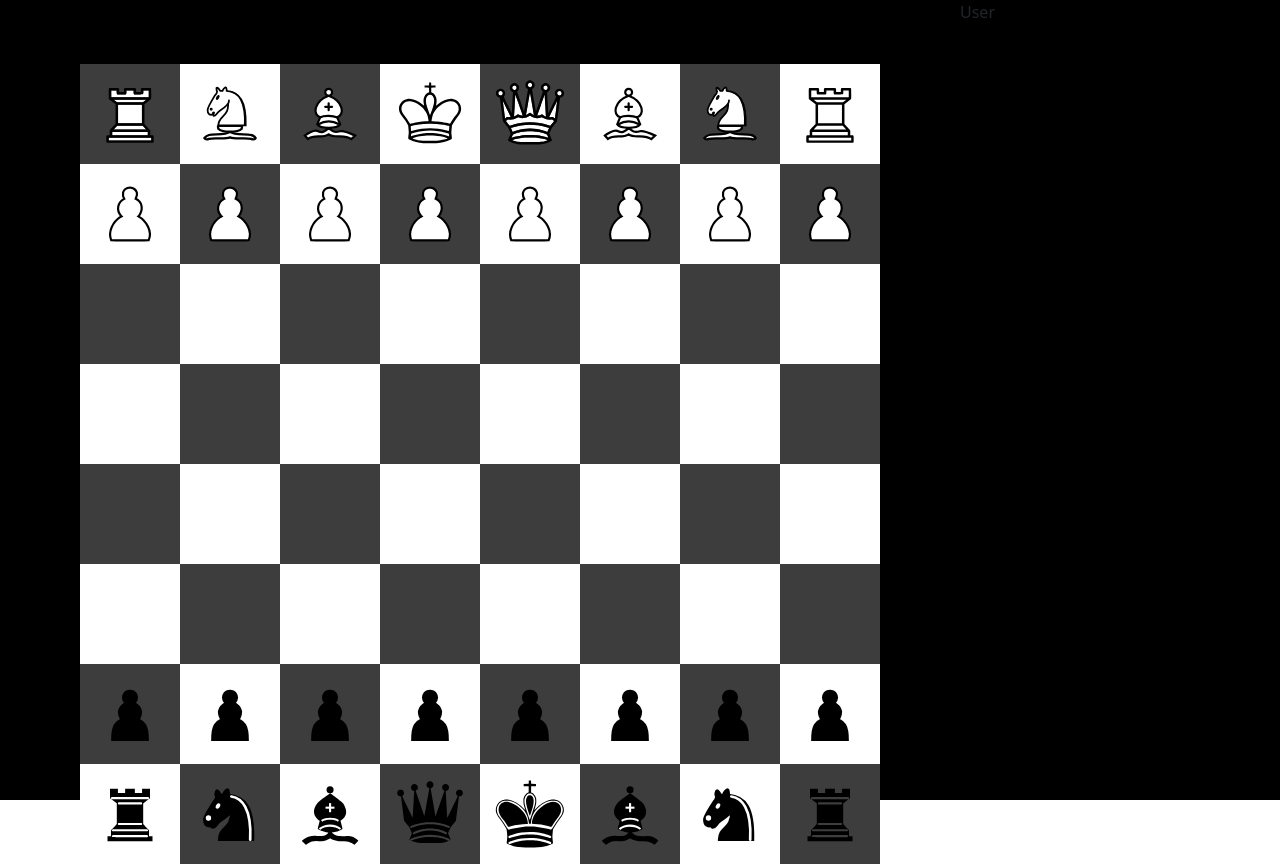
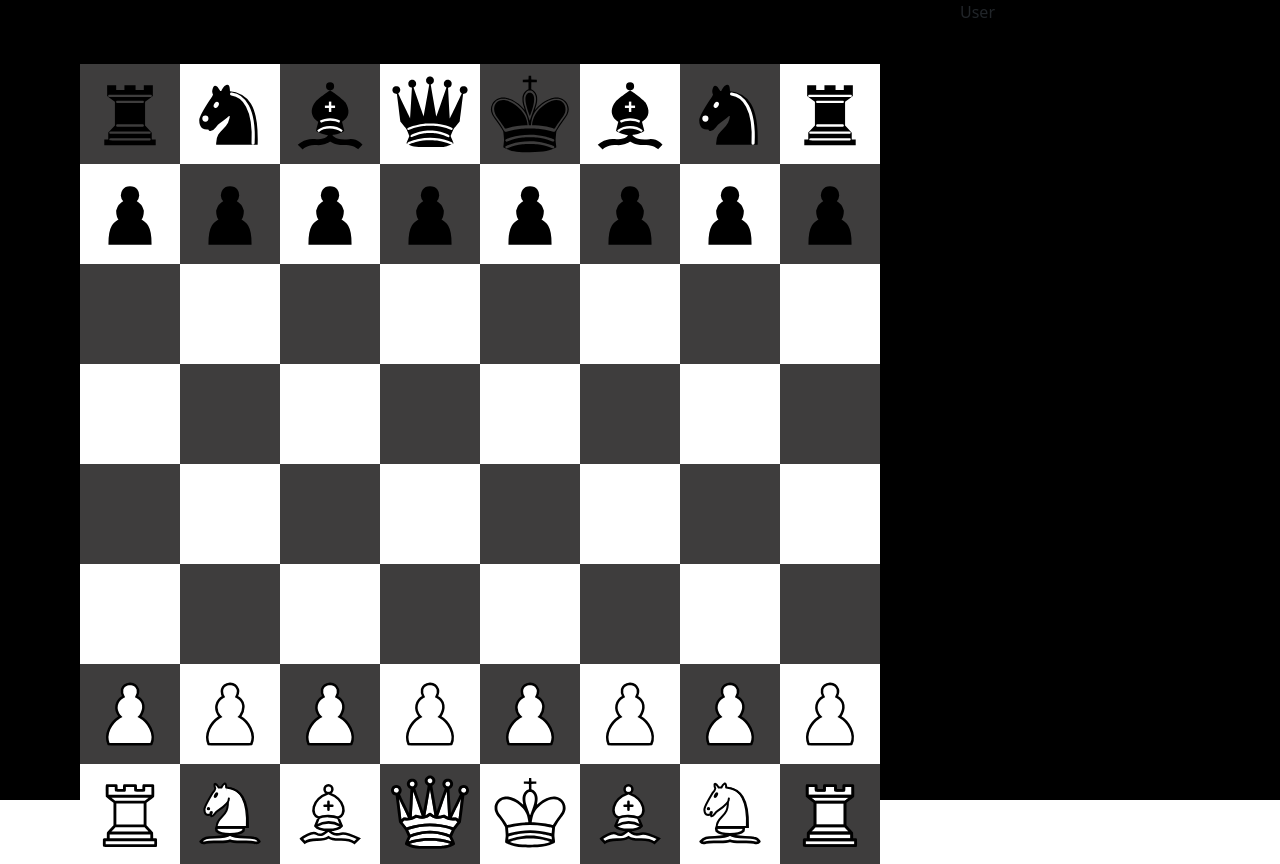
Before and after one commit to pruthvi1405/ChessGame, a React (Vite) app in the folder chess-frontend/: page / in a window 1280 px wide. Built offline with nearby package versions, Linux system fonts and the light colour scheme.

Commit message:
minor fixes and movable pawns

```diff
--- a/chess-frontend/src/components/ChessBoard/ChessBoard.tsx
+++ b/chess-frontend/src/components/ChessBoard/ChessBoard.tsx
@@ -2,65 +2,78 @@ import "./ChessBoard.scss";
 import Tile from "../Tile/Tile";
 
 function ChessBoard() {
-  // Properly define column (X) and row (Y) indexing
-  const cols = [0, 1, 2, 3, 4, 5, 6, 7]; // X-coordinates
-  const rows = [0, 1, 2, 3, 4, 5, 6, 7]; // Y-coordinates (bottom to top)
+  const cols = [0, 1, 2, 3, 4, 5, 6, 7];
+  const rows = [0, 1, 2, 3, 4, 5, 6, 7];
   let squares = [];
 
   interface Piece {
     image: string;
-    x: number; // Column index (0-7)
-    y: number; // Row index (0-7)
+    x: number;
+    y: number;
   }
 
-  // Store pieces in an array
   const pieces: Piece[] = [];
 
-  // Black Pawns at row 1 (y=1)
   for (let i = 0; i < 8; i++) {
-    pieces.push({ image: "images/black-pawn.svg", x: i, y: 1 });
+    pieces.push({ image: "images/white-pawn.svg", x: i, y: 1 });
+    pieces.push({ image: "images/black-pawn.svg", x: i, y: 6 });
   }
 
-  // White Pawns at row 6 (y=6)
-  for (let i = 0; i < 8; i++) {
-    pieces.push({ image: "images/white-pawn.svg", x: i, y: 6 });
+  for (let i = 0; i < 2; i++) {
+    let type = i === 0 ? "white" : "black";
+    let y = i === 0 ? 0 : 7;
+
+    pieces.push({ image: `images/${type}-rook.svg`, x: 0, y });
+    pieces.push({ image: `images/${type}-rook.svg`, x: 7, y });
+
+    pieces.push({ image: `images/${type}-horse.svg`, x: 1, y });
+    pieces.push({ image: `images/${type}-horse.svg`, x: 6, y });
+
+    pieces.push({ image: `images/${type}-cam.svg`, x: 2, y });
+    pieces.push({ image: `images/${type}-cam.svg`, x: 5, y });
+
+    pieces.push({ image: `images/${type}-queen.svg`, x: 3, y });
+    pieces.push({ image: `images/${type}-king.svg`, x: 4, y });
   }
 
-  // White Rooks at (0,7) and (7,7)
-  pieces.push({ image: "images/white-rook.svg", x: 0, y: 7 });
-  pieces.push({ image: "images/white-rook.svg", x: 7, y: 7 });
+  let activePiece:HTMLElement|null=null
+  function grabPiece(e: React.MouseEvent<HTMLDivElement>) {
+    const element=e.target as HTMLElement;
+    if(element.classList.contains("img")){
+      const x=e.clientX-50;
+      const y=e.clientY-50;
+      element.style.position="absolute";
+      element.style.left=`${x}px`;
+      element.style.top=`${y}px`;
 
-  pieces.push({ image: "images/black-rook.svg", x: 0, y: 0 });
-  pieces.push({ image: "images/black-rook.svg", x: 7, y: 0 });
+      activePiece=element
 
-  pieces.push({image:"images/white-king.svg",x:3,y:7})
-  pieces.push({image:"images/black-king.svg",x:4,y:0})
+    }
+  }
 
-  pieces.push({image:"images/white-queen.svg",x:4,y:7})
-  pieces.push({image:"images/black-queen.svg",x:3,y:0})
+  const movePiece=(e)=>{
+    if(activePiece){
+      const x=e.clientX-50;
+      const y=e.clientY-50;
+      activePiece.style.position="absolute";
+      activePiece.style.left=`${x}px`;
+      activePiece.style.top=`${y}px`;
+    }
+    }
 
-  pieces.push({image:"images/black-cam.svg",x:5,y:0})
-  pieces.push({image:"images/black-cam.svg",x:2,y:0})
+  const dropPiece=(e)=>{
+    if(activePiece){
+      activePiece=null
+    }
+  }
 
-  pieces.push({image:"images/white-cam.svg",x:5,y:7})
-  pieces.push({image:"images/white-cam.svg",x:2,y:7})
-
-  pieces.push({image:"images/black-horse.svg",x:6,y:0})
-  pieces.push({image:"images/black-horse.svg",x:1,y:0})
-
-  pieces.push({image:"images/white-horse.svg",x:6,y:7})
-  pieces.push({image:"images/white-horse.svg",x:1,y:7})
-
-  // Loop through board positions
-  for (let y = 7; y >= 0; y--) { // Iterate from row 7 (top) to row 0 (bottom)
-    for (let x = 0; x < 8; x++) { // Iterate from column 0 to column 7
-
-      // Find the piece at this (x,y) coordinate
+  for (let y = 7; y >= 0; y--) {
+    for (let x = 0; x < 8; x++) {
       let image: string | undefined = undefined;
       for (const p of pieces) {
         if (p.x === x && p.y === y) {
           image = p.image;
-          break; // Stop searching once we find the piece
+          break;
         }
       }
 
@@ -72,9 +85,7 @@ function ChessBoard() {
 
   return (
     <div className="p-5 board-div">
-      <div className="board">
-        {squares}
-      </div>
+      <div className="board" onMouseMove={(e)=>movePiece(e)} onMouseDown={(e) => grabPiece(e)}  onMouseUp={(e)=>dropPiece(e)}>{squares}</div>
     </div>
   );
 }
--- a/chess-frontend/src/components/Tile/Tile.scss
+++ b/chess-frontend/src/components/Tile/Tile.scss
@@ -4,10 +4,22 @@
     display: grid;
     place-content: center;
 
-    img{
-        width: 70px;
-        height: 70px;
+    .img{
+        width: 100px;
+        height: 100px;
+        background-repeat: no-repeat;
+        background-position: center;
+        background-size: 80px;
     }
+
+    .img:hover{
+        cursor: grab;
+    }
+
+    .img:active{
+        cursor: grabbing;
+    }
+
   }
   .purple{
     background-color: rgb(62, 61, 61)
--- a/chess-frontend/src/components/Tile/Tile.tsx
+++ b/chess-frontend/src/components/Tile/Tile.tsx
@@ -1,18 +1,19 @@
-import "./Tile.scss"
+import "./Tile.scss";
 
-interface Props{
-    number:number
-    image?:string
+interface Props {
+  number: number;
+  image?: string;
 }
 
 function Tile({ number, image }: Props) {
-    return (
-      <div className={`grid ${number % 2 === 0 ? "pink" : "purple"}`}>
-        {/* Only render the image if `image` is defined */}
-        {image && <img src={image} alt="pawn" />}
-      </div>
-    );
-  }
+  return (
+    <div className={`grid ${number % 2 === 0 ? "pink" : "purple"}`}>
+     { image && <div
+        className="img"
+        style={{ backgroundImage:`url(${image})`}}
+        />}
+    </div>
+  );
+}
 
-
-export default Tile
+export default Tile;
```
